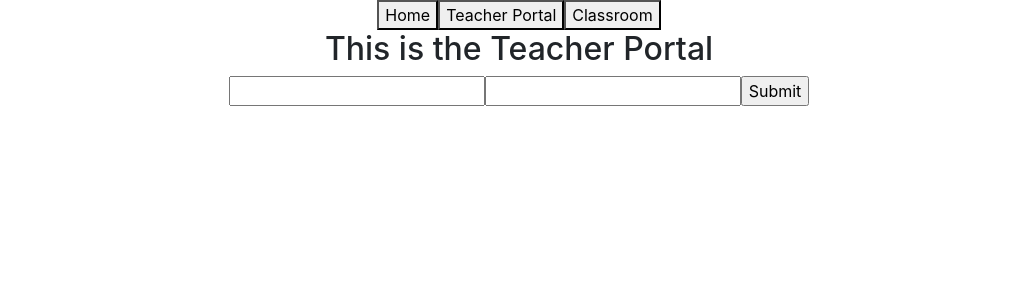
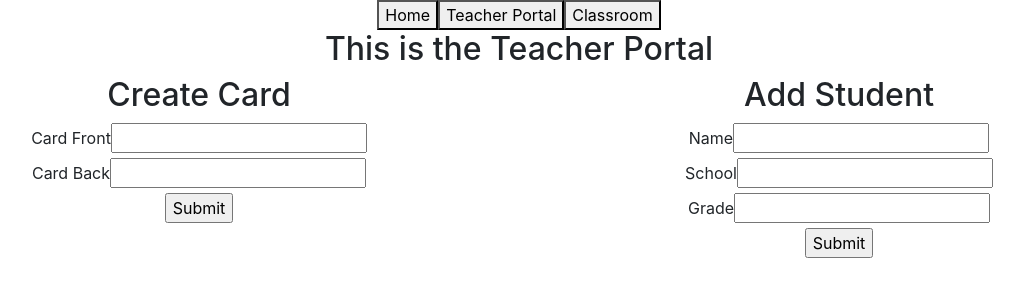
Before and after one commit to cortezd334/tacherspet, a React (Create React App) app in the folder teacherspet-frontend/: page /teacher in a window 1280 px wide. Shown: the top 300 px of the page, without its empty margins (121-1145 px from the left). Built offline with nearby package versions, Linux system fonts and the light colour scheme.

Commit message:
Created student form

```diff
--- a/teacherspet-frontend/src/actions/index.js
+++ b/teacherspet-frontend/src/actions/index.js
@@ -18,3 +18,10 @@ export const submitCardForm = (formData) => {
         payload: formData
     }
 }
+
+export const addStudent = (formData) => {
+    return {
+        type: "ADD_STUDENT",
+        payload: formData
+    }
+}
--- a/teacherspet-frontend/src/components/CardForm.js
+++ b/teacherspet-frontend/src/components/CardForm.js
@@ -30,8 +30,10 @@ class CardForm extends Component {
     render() {
         return (
             <form onSubmit={(event) => this.handleSubmit(event)}>
-                <input type="text" onChange={(event) => this.handleChange(event)} value={this.state.front} name="front"/>
-                <input type="text" onChange={(event) => this.handleChange(event)} value={this.state.back} name="back"/>
+                <label>Card Front</label>
+                <input type="text" onChange={(event) => this.handleChange(event)} value={this.state.front} name="front"/><br/>
+                <label>Card Back</label>
+                <input type="text" onChange={(event) => this.handleChange(event)} value={this.state.back} name="back"/><br/>
                 <input type="submit"/>
             </form>
         );
--- /dev/null
+++ b/teacherspet-frontend/src/components/StudentForm.js
@@ -0,0 +1,47 @@
+import React, { Component } from 'react';
+import { connect } from 'react-redux'
+import { addStudent } from '../actions/index'
+
+class StudentForm extends Component {
+    constructor(props) {
+        super(props)
+        this.state = {
+            name: "",
+            school: "",
+            grade: ""
+        }
+    }
+
+    handleChange = (event) => {
+        let name = event.target.name
+        this.setState({
+            [name]: event.target.value
+        })
+    }
+
+    handleSubmit(event) {
+        event.preventDefault()
+        this.props.addStudent(this.state)
+        this.setState({
+            name: "",
+            school: "",
+            grade: ""
+        })
+    }
+
+    render() {
+        return (
+            <form onSubmit={(event) => this.handleSubmit(event)}>
+                <label>Name</label>
+                <input type="text" onChange={(event) => this.handleChange(event)} value={this.state.front} name="name"/><br/>
+                <label>School</label>
+                <input type="text" onChange={(event) => this.handleChange(event)} value={this.state.back} name="school"/><br/>
+                <label>Grade</label>
+                <input type="number" onChange={(event) => this.handleChange(event)} value={this.state.back} name="grade"/><br/>
+                <input type="submit"/>
+            </form>
+        );
+    }
+}
+
+export default connect(null, { addStudent })(StudentForm);
--- a/teacherspet-frontend/src/containers/TeacherContainer.js
+++ b/teacherspet-frontend/src/containers/TeacherContainer.js
@@ -3,6 +3,8 @@ import Container from 'react-bootstrap/Container';
 import Row from 'react-bootstrap/Row';
 import Col from 'react-bootstrap/Col';
 import CardForm from '../components/CardForm';
+import StudentForm from '../components/StudentForm';
+
 
 
 
@@ -14,7 +16,14 @@ class TeacherContainer extends Component {
                     <Col><h2>This is the Teacher Portal</h2></Col>
                 </Row>
                 <Row>
-                    <Col><CardForm /></Col>
+                    <Col>
+                        <h2>Create Card</h2>
+                        <CardForm />
+                    </Col>
+                    <Col>
+                        <h2>Add Student</h2>
+                        <StudentForm />
+                    </Col>
                 </Row>
             </Container>
         );
--- a/teacherspet-frontend/src/reducers/index.js
+++ b/teacherspet-frontend/src/reducers/index.js
@@ -1,6 +1,8 @@
 import { combineReducers } from  'redux';
 import  cards  from  './cardReducer';
+import students from './studentReducer';
 
 export  default  combineReducers({
-	cards
+    cards,
+    students
 })
--- /dev/null
+++ b/teacherspet-frontend/src/reducers/studentReducer.js
@@ -0,0 +1,9 @@
+// eslint-disable-next-line import/no-anonymous-default-export
+export default (state = [], action) => {
+    switch (action.type) {
+        case 'ADD_STUDENT':
+            return [...state, action.payload]
+        default:
+            return state
+    }
+}
```
Also changed, not shown: 1 other file (tests, documents, lock files or other folders).
